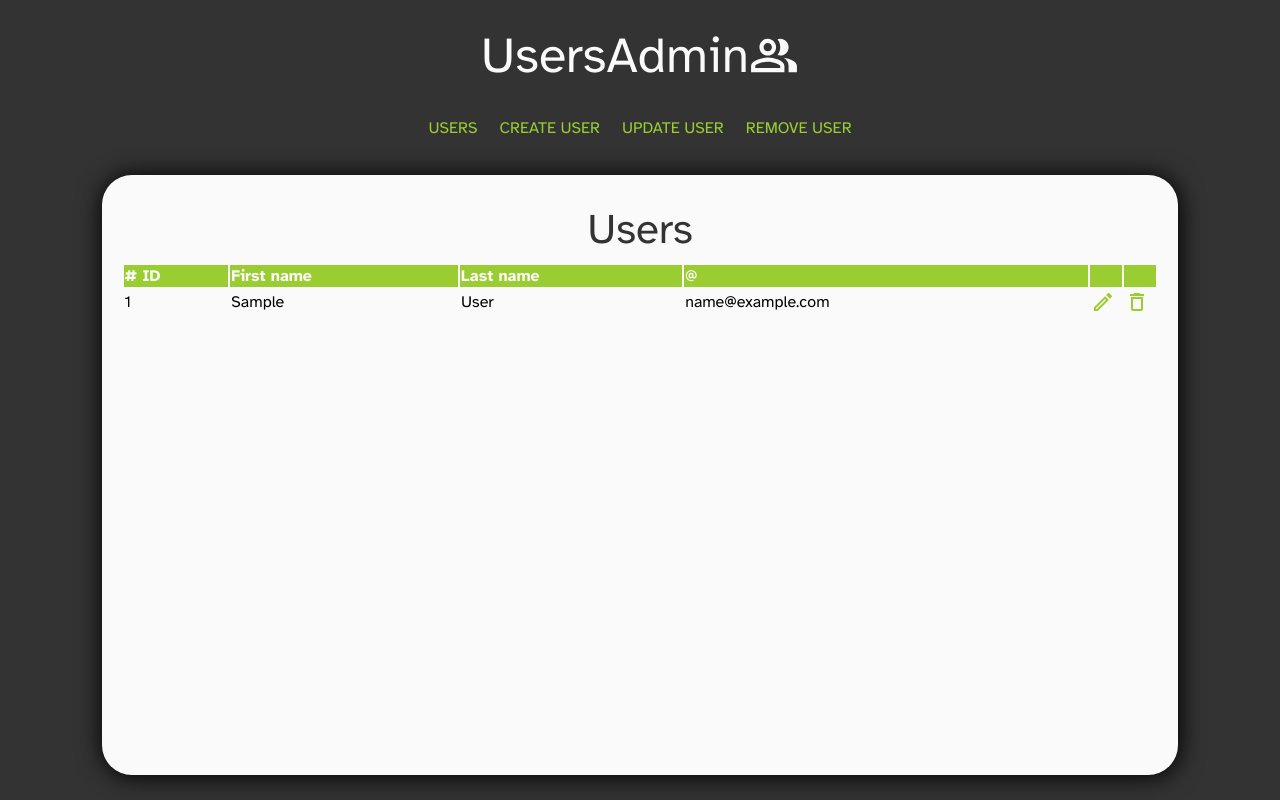
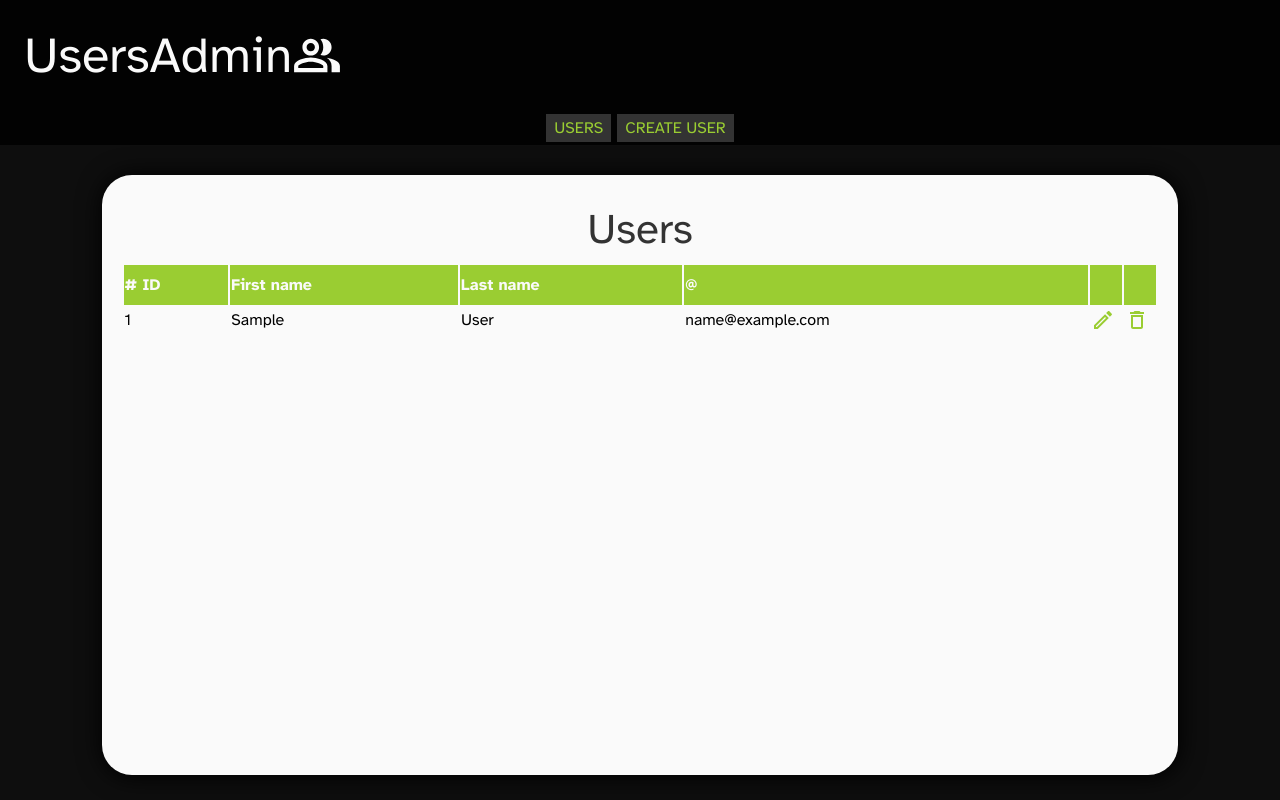
Before and after one commit to NataliaSuarez/UsersAdmin, a PHP site: page /users in a window 1280 px wide. Run offline with PHP 8.4, Linux system fonts and the light colour scheme; tables that the repository leaves empty or names only in its code hold one stand-in row (values such as "Sample post").

Commit message:
Update styles

```diff
--- a/App/Controller/Users.php
+++ b/App/Controller/Users.php
@@ -37,12 +37,12 @@ class Users
         echo <<<HTML
         <link rel="stylesheet" type="text/css" href="index.css">
         <div class="section">
+            <div class="header">
                 <span class="dark-title">UsersAdmin <img src="../src/assets/people_alt_black_24dp.svg"></span>
                 <div class="content">
-                <a class="link" href="users">Users</a>
-                <a class="link" href="users/new">Create User</a>
-                <a class="link" href="#">Update User</a>
-                <a class="link" href="#">Remove User</a>
+                    <a class="link" href="/users">Users</a>
+                    <a class="link" href="/users/new">Create User</a>
+                </div>
             </div>
             <div class="list-content">
                 <div class="form-card" style="width:90%; height: 70vh">
@@ -81,12 +81,12 @@ class Users
         echo <<<HTML
         <link rel="stylesheet" type="text/css" href="../index.css">
         <div class="section">
+            <div class="header">
                 <span class="dark-title">UsersAdmin <img src="../src/assets/people_alt_black_24dp.svg"></span>
                 <div class="content">
                     <a class="link" href="/users">Users</a>
                     <a class="link" href="/users/new">Create User</a>
-                <a class="link" href="#">Update User</a>
-                <a class="link" href="#">Remove User</a>
+                </div>
             </div>
             <div>
                 {$renderAlert}
@@ -134,12 +134,12 @@ class Users
         echo <<<HTML
         <link rel="stylesheet" type="text/css" href="../../index.css">
         <div class="section">
+            <div class="header">
                 <span class="dark-title">UsersAdmin <img src="../../src/assets/people_alt_black_24dp.svg"></span>
                 <div class="content">
                     <a class="link" href="/users">Users</a>
                     <a class="link" href="/users/new">Create User</a>
-                <a class="link" href="#">Update User</a>
-                <a class="link" href="#">Remove User</a>
+                </div>
             </div>
             <div>
                 {$renderAlert}
@@ -203,12 +203,12 @@ class Users
         echo <<<HTML
         <link rel="stylesheet" type="text/css" href="../../index.css">
         <div class="section">
+            <div class="header">
                 <span class="dark-title">UsersAdmin <img src="../../../src/assets/people_alt_black_24dp.svg"></span>
                 <div class="content">
                     <a class="link" href="/users">Users</a>
                     <a class="link" href="/users/new">Create User</a>
-                <a class="link" href="#">Update User</a>
-                <a class="link" href="#">Remove User</a>
+                </div>
             </div>
             <div>
                 {$renderAlert}
--- a/index.css
+++ b/index.css
@@ -7,7 +7,7 @@ body {
 
 .section {
   min-height: 100vh;
-  background: #333;
+  background: rgb(14, 14, 14);
   display: flex;
   align-items: center;
   flex-direction: column;
@@ -45,6 +45,11 @@ body {
   display: flex;
   justify-content: center;
   align-items: center;
+}
+
+.header {
+  background: rgb(2, 2, 2);
+  width: 100%;
 }
 
 .list-content {
@@ -162,6 +167,7 @@ input:focus-visible {
   text-align: left;
   background: yellowgreen;
   color: #fafafa;
+  height: 40px;
 }
 
 .table-row-item:hover {
```
Also changed, not shown: App/Controller/Home.php (+6 -6 lines). Lines whose indentation alone changed are shown as unchanged.
